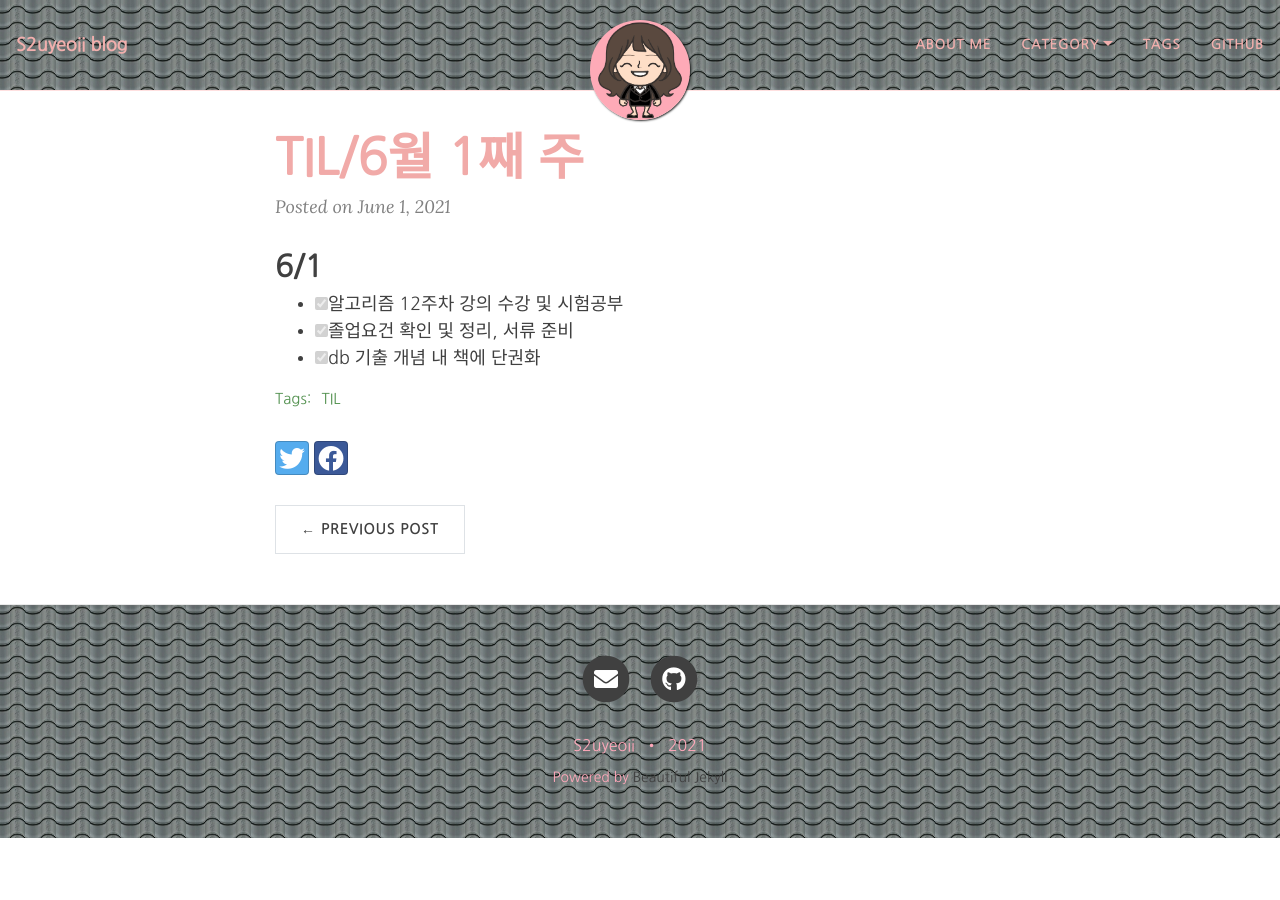
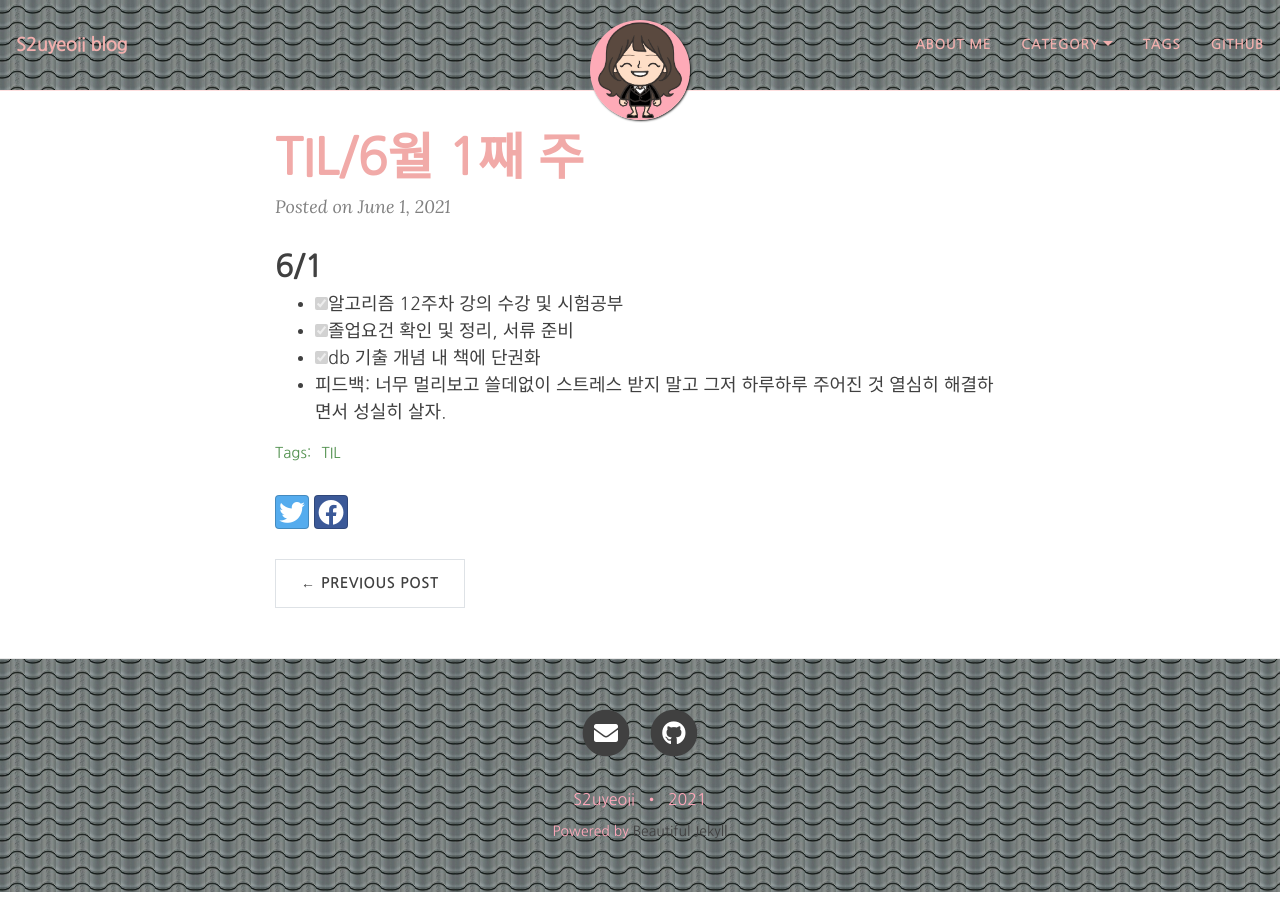
Before and after one commit to yeoneed/yeoneed.github.io, a Jekyll site: the page built from _posts/2021-06-01-6월첫째주-TIL.md, in a window 1280 px wide. Built offline with Jekyll 4.4.1, drawn with Linux system fonts in a browser that asks for light colours; nearby versions of some CDN libraries; some web fonts are replaced.

Commit message:
Update 2021-06-01-6월첫째주-TIL.md

```diff
--- a/_posts/2021-06-01-6월첫째주-TIL.md
+++ b/_posts/2021-06-01-6월첫째주-TIL.md
@@ -11,3 +11,4 @@ category: [TIL]
 - [x] 알고리즘 12주차 강의 수강 및 시험공부
 - [x] 졸업요건 확인 및 정리, 서류 준비
 - [x] db 기출 개념 내 책에 단권화
+- 피드백: 너무 멀리보고 쓸데없이 스트레스 받지 말고 그저 하루하루 주어진 것 열심히 해결하면서 성실히 살자.
```
